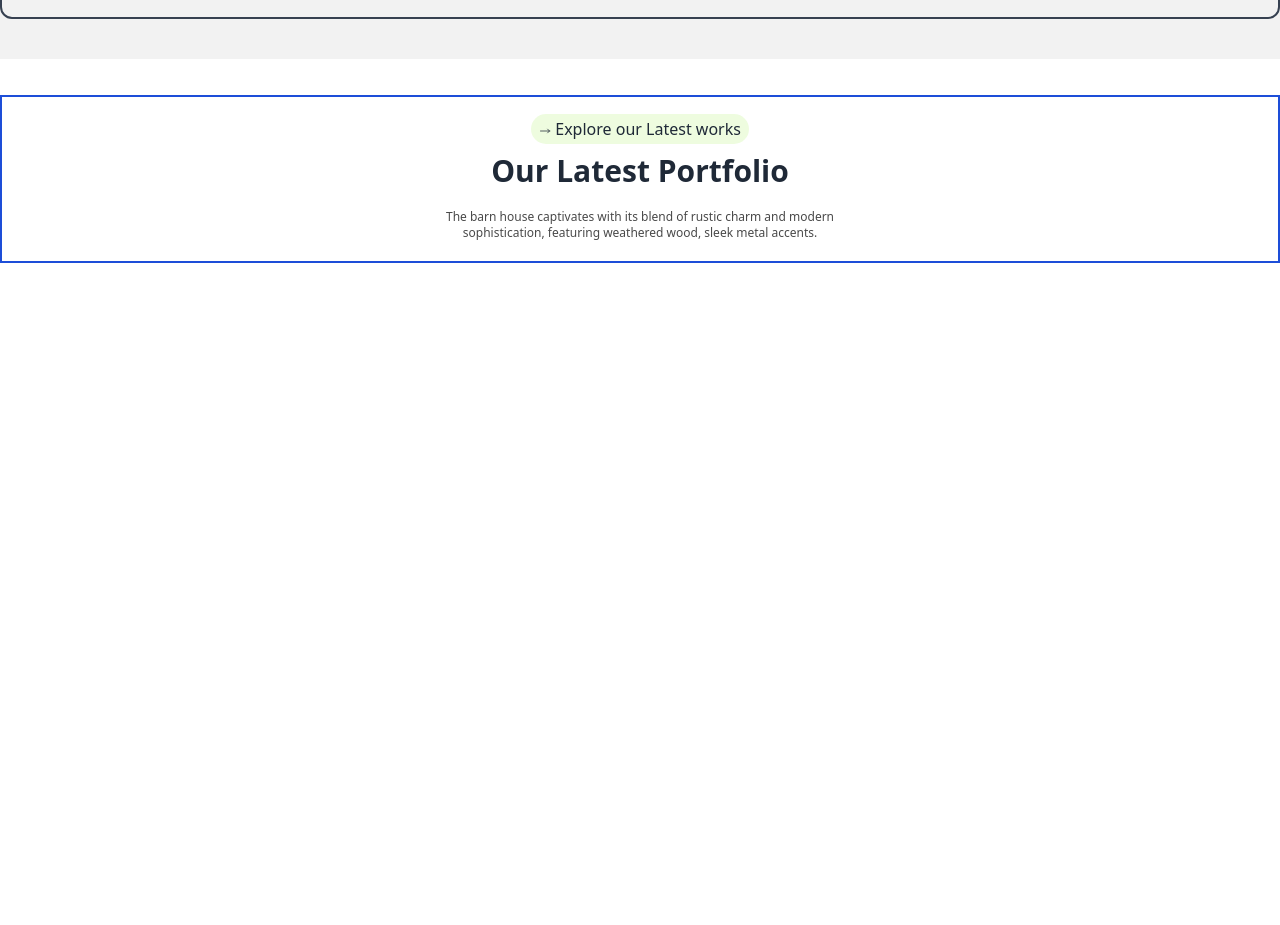
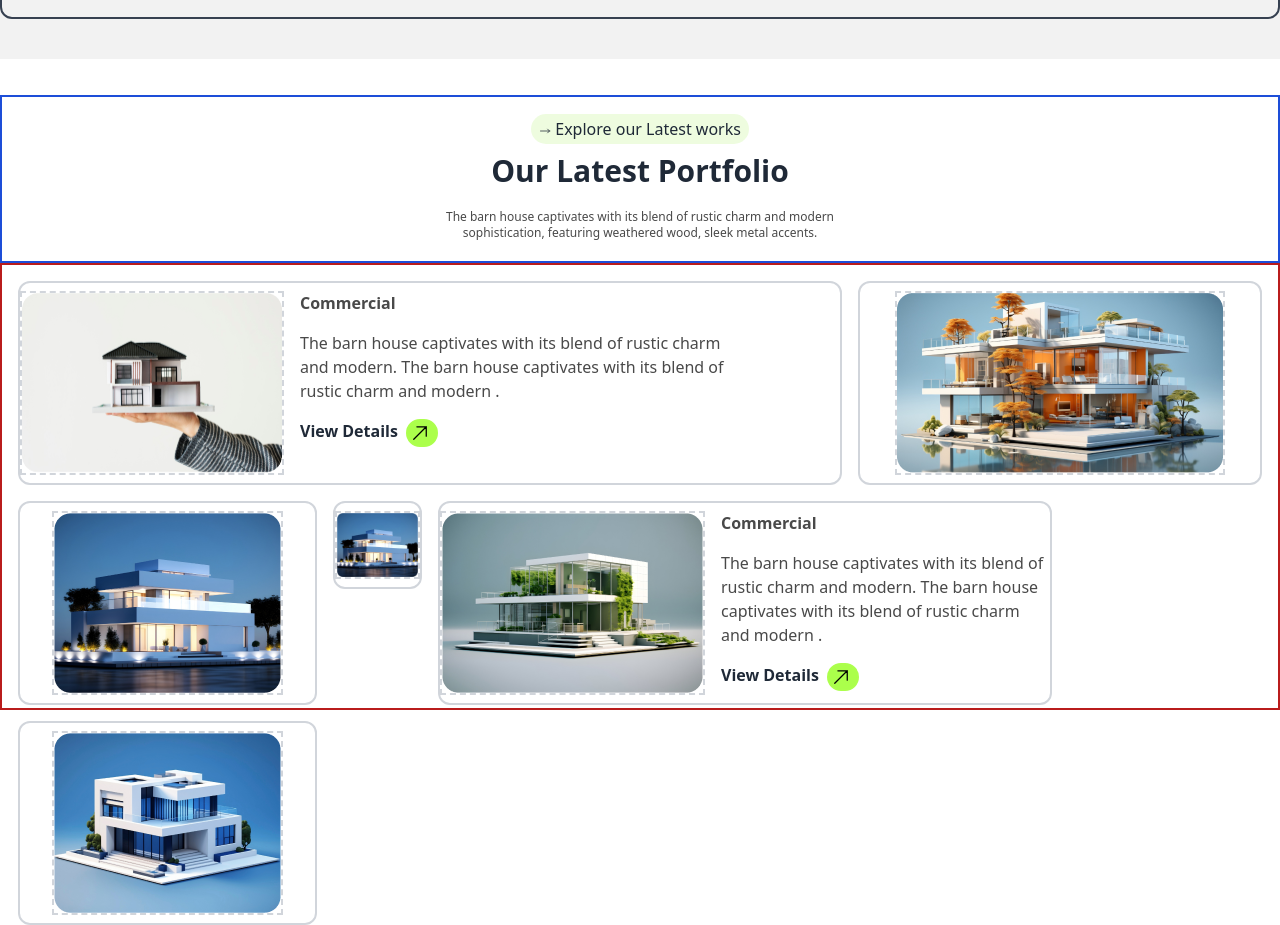
Before and after one commit to Rajib1504/Rinterio_Daisy-UI, a plain HTML site: page index.html in a window 1280 px wide. Shown: the part 1871-2796 px from the top of the page. Before the commit the page ends 2134 px from the top, so only its background shows below. Drawn offline with nearby package versions, Linux system fonts and the light colour scheme.

Commit message:
hard section is going on

```diff
--- a/index.html
+++ b/index.html
@@ -190,8 +190,8 @@
               class="w-full lg:max-w-sm rounded-lg shadow-2xl border-2 border-gray-400 border-dashed" />
           </div>
         </div>
-
       </div>
+      <!-- vision section  -->
       <div class=" bg-base-200 space-y-4 mb-9 md:pb-10 lg:pb-10 ">
         <div class=" text-center mx-auto border-2 mb-4 border-green-600">
           <!-- about us  -->
@@ -235,7 +235,7 @@
           </div>
         </div>
       </div>
-
+      <!-- letest portfolio  -->
       <div class=" text-center mx-auto  border-2 border-blue-700 md:py-5 lg:py-5  ">
         <!-- about us  -->
         <div class=" bg-[#ABEF5F33] p-1 px-2 inline rounded-full mx-auto">
@@ -251,6 +251,77 @@
           modern sophistication, featuring weathered wood, sleek metal accents.
         </p>
       </div>
+      <!-- work over section  -->
+      <div class="border-2 border-red-700 box-border p-4 lg:h-[447px]">
+        <div class="grid grid-col lg:grid-row grid-cols-12 gap-4">
+          <!-- grid-1  -->
+          <div
+            class="flex flex-col sm:flex-row lg:flex-row gap-4  border-2 border-gray-300 rounded-xl lg:col-span-8 px-auto py-2 md:col-span-12 col-span-12">
+            <!-- img section  -->
+            <img src="./assets/img1.png" class="border-2 border-gray-300 border-dashed" alt="">
+            <!-- text section  -->
+            <div>
+              <h5 class="text-[#494949] font-bold mb-4">Commercial</h5>
+              <p class="text-[#494949] max-w-md"> The barn house captivates with its blend of rustic charm and modern.
+                The
+                barn house captivates with its blend of rustic charm and modern .</p>
+              <div class="mt-4 flex flex-row gap-2">
+                <a class=" bg-white border-white font-semibold">View Details
+                </a>
+                <div class="border-2 border-[#acff4d] bg-[#abff4b] rounded-full p-[2px] w-[32px]">
+                  <svg xmlns="http://www.w3.org/2000/svg" fill="none" viewBox="0 0 24 24" stroke-width="1.5"
+                    stroke="currentColor" class="size-5 text-black">
+                    <path stroke-linecap="round" stroke-linejoin="round" d="m4.5 19.5 15-15m0 0H8.25m11.25 0v11.25" />
+                  </svg>
+                </div>
+
+              </div>
+            </div>
+          </div>
+          <!-- gird-2  -->
+          <div class="border-2 border-gray-300 rounded-xl lg:col-span-4  md:col-span-6 col-span-12">
+            <img src="./assets/img2.png" class="border-2 border-gray-300 border-dashed mx-auto my-2" alt="">
+          </div>
+          <!-- gird-3  -->
+          <div class="md:visible lg:block border-2 border-gray-300 rounded-xl lg:col-span-3  md:col-span-6 col-span-12">
+            <img src="./assets/img5.png" class="border-2 border-gray-300 border-dashed mx-auto my-2" alt="">
+          </div>
+          <!-- gird-4  -->
+           <div class="hidden sm:block md:block">
+          <div class=" border-2 border-gray-300 rounded-xl lg:col-span-3  md:col-span-6 col-span-12 ">
+            <img src="./assets/img5.png" class="border-2 border-gray-300 border-dashed mx-auto my-2" alt="">
+          </div>
+        </div>
+          <!-- gird-5  -->
+          <div
+            class="flex flex-col sm:flex-row lg:flex-row gap-4 border-2 border-gray-300 rounded-xl lg:col-span-6 px-auto py-2  md:col-span-12 col-span-12">
+            <!-- img section  -->
+            <img src="./assets/img4.png" class="border-2 border-gray-300 border-dashed" alt="">
+            <!-- text section  -->
+            <div>
+              <h5 class="text-[#494949] font-bold mb-4">Commercial</h5>
+              <p class="text-[#494949] max-w-sm"> The barn house captivates with its blend of rustic charm and modern.
+                The
+                barn house captivates with its blend of rustic charm and modern .</p>
+              <div class="mt-4 flex flex-row gap-2">
+                <a class=" bg-white border-white font-semibold">View Details
+                </a>
+                <div class="border-2 border-[#acff4d] bg-[#abff4b] rounded-full p-[2px] w-[32px]">
+                  <svg xmlns="http://www.w3.org/2000/svg" fill="none" viewBox="0 0 24 24" stroke-width="1.5"
+                    stroke="currentColor" class="size-5 text-black">
+                    <path stroke-linecap="round" stroke-linejoin="round" d="m4.5 19.5 15-15m0 0H8.25m11.25 0v11.25" />
+                  </svg>
+                </div>
+
+              </div>
+            </div>
+          </div>
+          <!-- gird-6  -->
+          <div class=" border-2 border-gray-300 rounded-xl lg:col-span-3  md:col-span-6 col-span-12 order-4 md:block lg:block">
+            <img src="./assets/img3.png" class="border-2 border-gray-300 border-dashed mx-auto my-2" alt="">
+          </div>
+        </div>
+      </div>
     </div>
   </main>
 </body>
```
